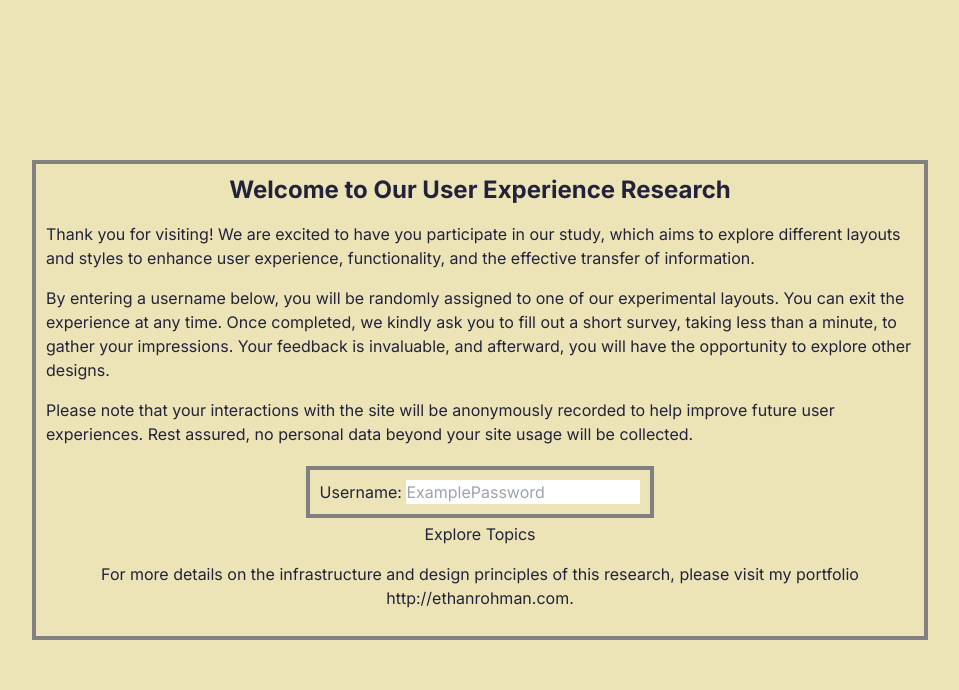
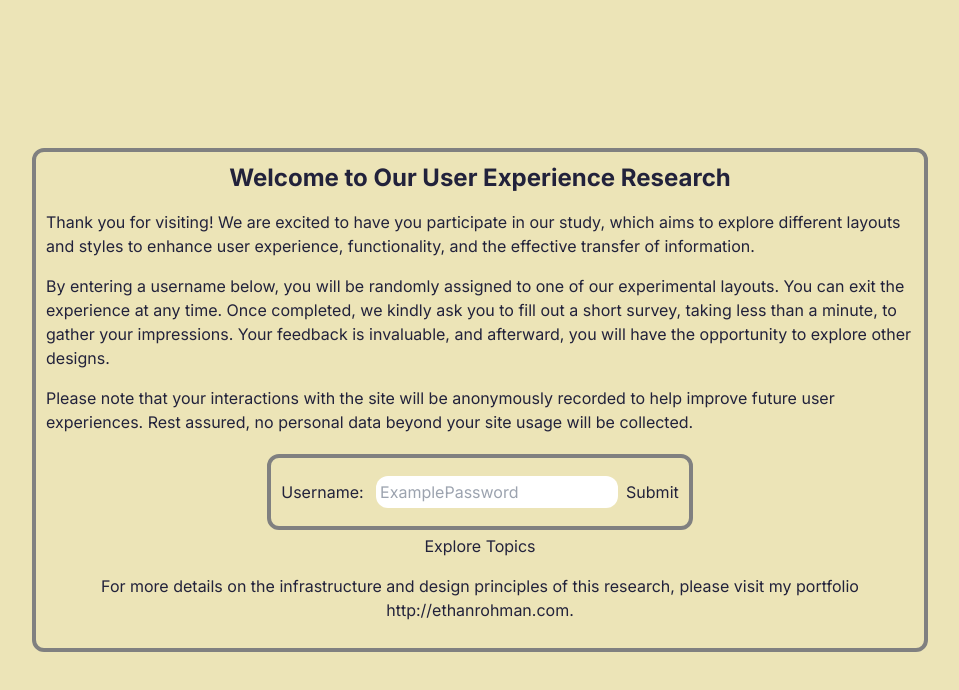
Before and after one commit to EthanRohman93/wiki-ui, a Next.js app in the folder next/: page / in a window 1280 px wide. Shown: the top 690 px of the page, without its empty margins (160-1119 px from the left). Built offline with nearby package versions, Linux system fonts and the light colour scheme.

Commit message:
working on input field

```diff
--- a/next/app/page.tsx
+++ b/next/app/page.tsx
@@ -2,6 +2,7 @@ import React from 'react';
 import RootLayout from './layout';
 import Link from 'next/link';
 import InputField from '@/components/login/InputField';
+import { cookies } from 'next/headers';
 
 /*
  * TODO
@@ -18,7 +19,8 @@ const MainPage = () => {
   return (
     <RootLayout>
       <div className="home-color-scheme flex items-center justify-center h-screen">
-        <div className='flex flex-col items-center justify-center w-full max-w-4xl p-4 home-border-style'>
+        <div className='flex flex-col items-center justify-center w-full
+                    max-w-4xl p-4 home-border-style rounded-xl'>
             <h1 className="text-2xl font-bold mb-4">Welcome to Our User Experience Research</h1>
             <p className="mb-4">
               Thank you for visiting! We are excited to have you participate in our study,
@@ -37,8 +39,12 @@ const MainPage = () => {
               to help improve future user experiences. Rest assured, no personal data
               beyond your site usage will be collected.
             </p>
-            <div className="home-border-style">
-              <InputField id='login' label='Username: ' placeholder='ExamplePassword' type='text'/>
+            <div className="home-border-style rounded-xl">
+              <InputField id='login'
+                    label='Username: '
+                    placeholder='ExamplePassword'
+                    type='text'
+                    borderStyle='rounded-xl'/>
             </div>
             <div className="mb-4">
               <Link className="hover:font-bold hover:text-current" href="/topics/">
--- a/next/components/login/InputField.tsx
+++ b/next/components/login/InputField.tsx
@@ -1,23 +1,42 @@
 'use client'
-import React from 'react';
+import { cookies } from 'next/headers';
+import React, { useState } from 'react';
 
 interface InputFieldProps {
   id: string;
   label: string;
   placeholder: string;
   type: string;
+  borderStyle?: string;
+  value?: string;
 }
 
-const InputField: React.FC<InputFieldProps> = ({ id, label, placeholder, type }) => {
+const InputField = ({ id, label, placeholder, type, borderStyle, value }: InputFieldProps) => {
+  const style = `${borderStyle} p-1 m-2`;
+  const cookieStore = cookies();
+  const [inputValue, setInputValue] = useState('');
+
+  const handleSubmit = async () => {
+    try {
+      console.log(cookieStore.get(id));
+    }
+    catch (error) {
+      console.log('failed to set cookie', error)
+    }
+  }
 
   return (
     <div className="input-wrapper">
       <label htmlFor={id}>{label}</label>
       <input
+        className={style}
         id={id}
         type={type}
         placeholder={placeholder}
+        value={value}
+        onChange={(e) => setInputValue(e.target.value)}
       />
+      <button type='submit' onSubmit={handleSubmit}>Submit</button>
     </div>
   );
 };
```
